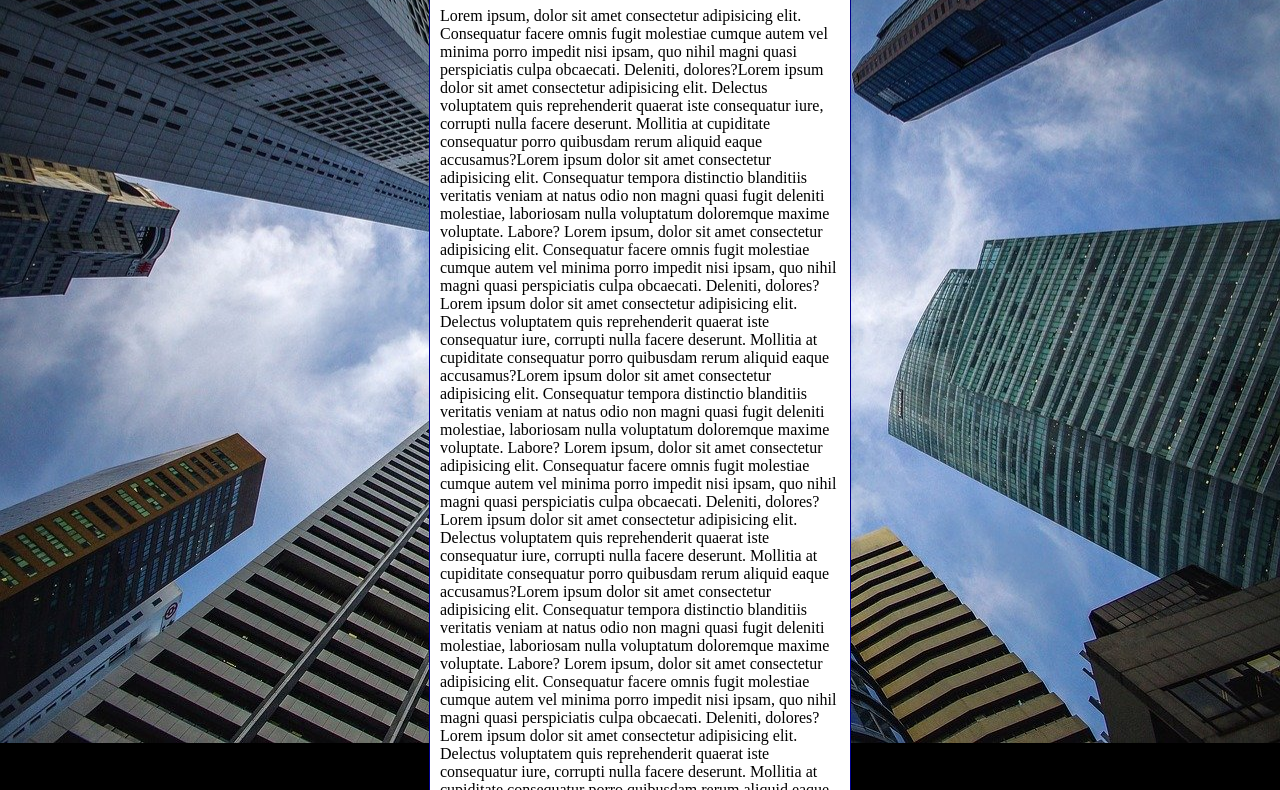
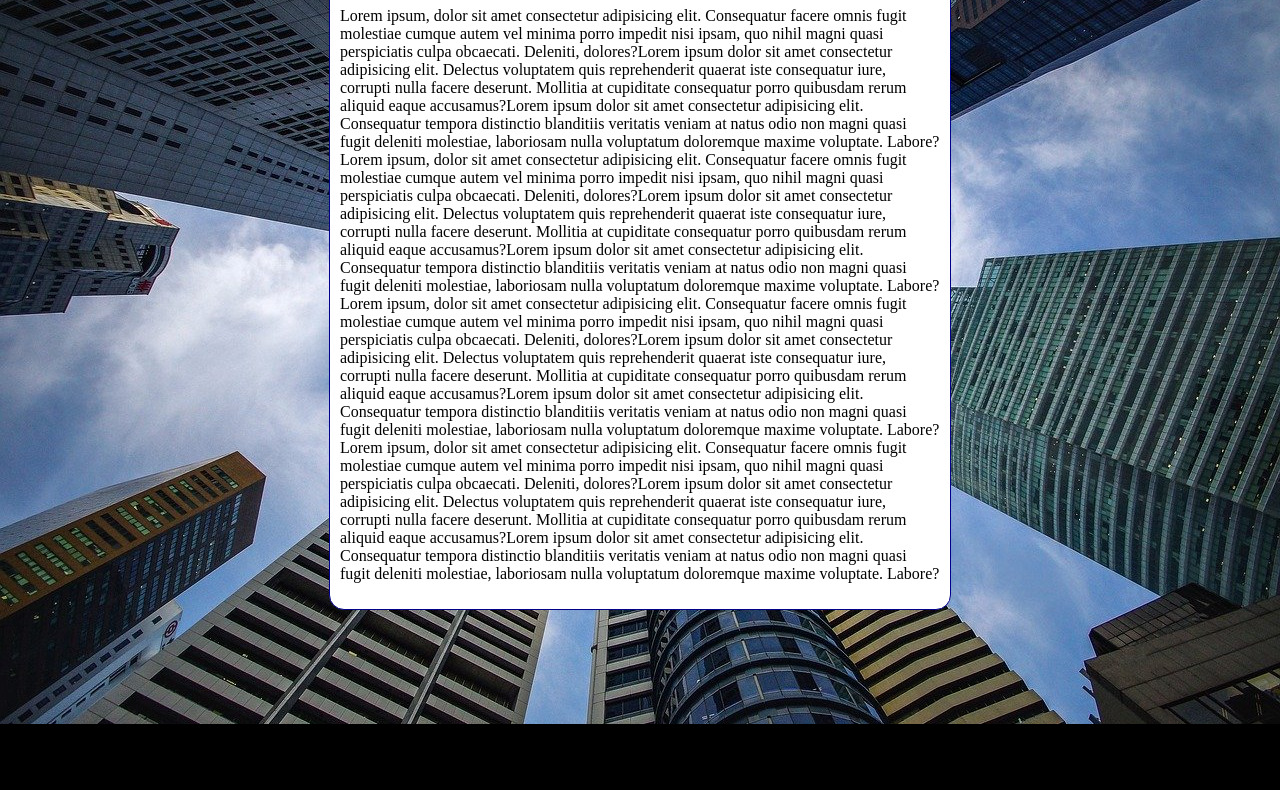
Before and after one commit to FAPAlexandre/html-css, a plain HTML site: page Modulo 3/ex022/fundo003.html in a window 1280 px wide. Shown: the part 92-882 px from the top of the page. After the commit the page ends 816 px from the top, so only its background shows below. Drawn offline with Linux system fonts and the light colour scheme.

Commit message:
fundo003

```diff
--- a/Modulo 3/ex022/fundo003.html
+++ b/Modulo 3/ex022/fundo003.html
@@ -8,16 +8,24 @@
     <style>
         body {
             height: 100vh;
-            background-color: black;
+            /*bbackground-color: black;
             background-image: url(imagens/wallpaper002.jpg);
             background-position: center center;
             background-repeat: no-repeat;
             background-size: cover;
+            background-attachment: fixed;
+            line-height: 1.5em;
+
+            Sorthand -
+            background >color > image >  position > repear > [size] > attachement*/
+            background: black url('imagens/wallpaper002.jpg') center center no-repeat fixed;
+            background-size: cover;
+
         }
 
         main {
             background-color: white;
-            width: 400px;
+            max-width: 600px;
             padding: 10px;
             margin: auto;
             border: 1px solid darkblue;
```
